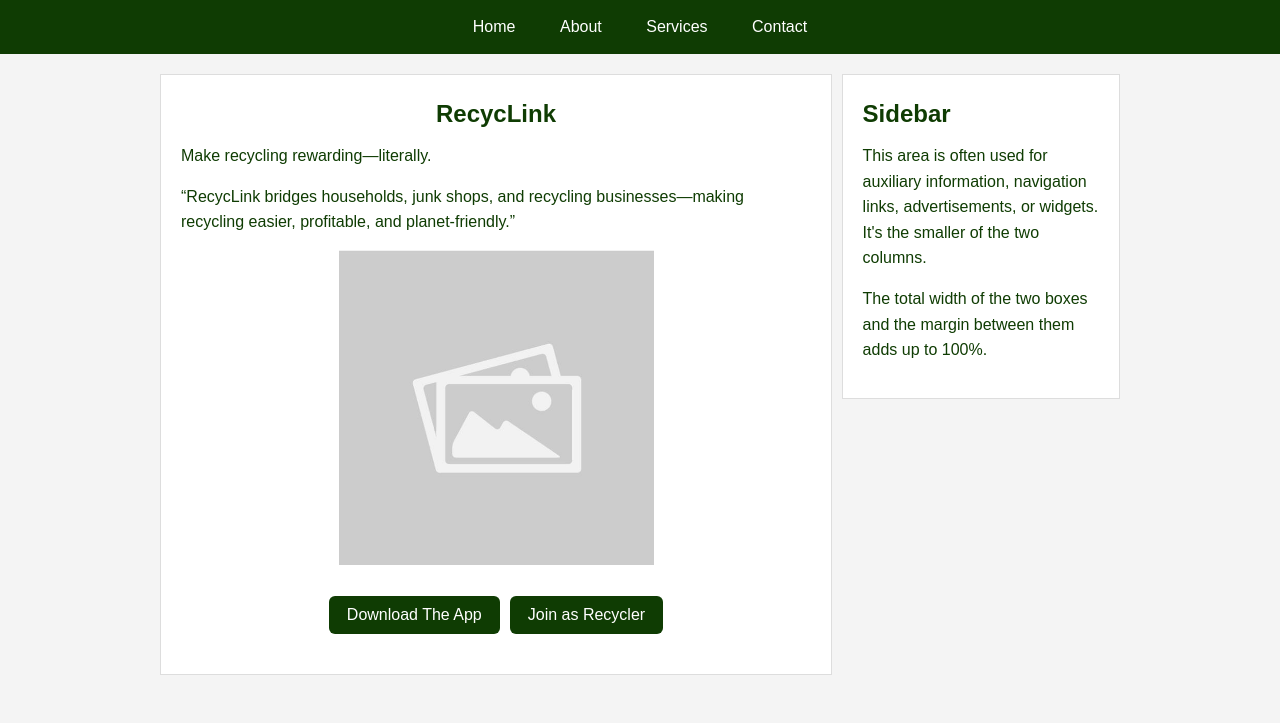
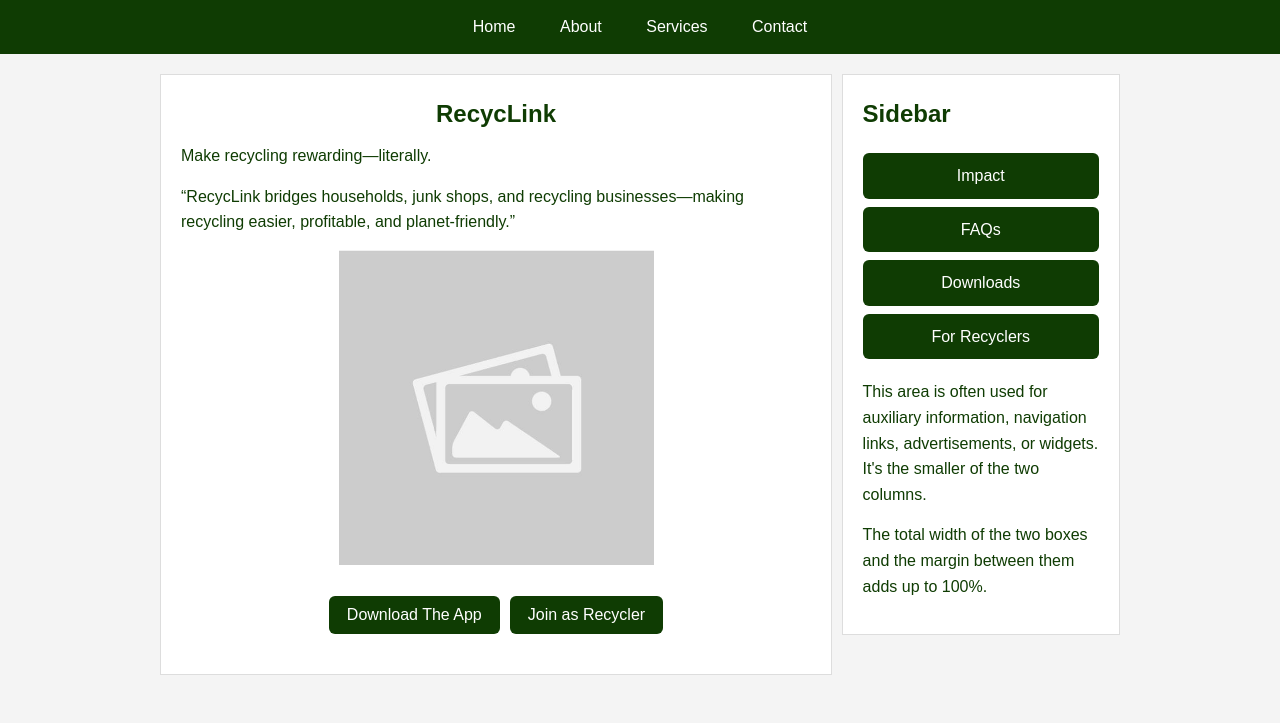
Before and after one commit to SZMellow/IT111MidTerms, a plain HTML site: page index.html in a window 1280 px wide. Shown: the top 723 px of the page. Drawn offline with Linux system fonts and the light colour scheme.

Commit message:
Add files via upload

```diff
--- a/index.html
+++ b/index.html
@@ -70,6 +70,22 @@
         align-items: center;
       }
 
+      .box-right .sidebarnav ul {
+        list-style: none;
+        padding: 0;
+        margin: 20px 0;
+      }
+
+      .box-right .sidebarnav ul li {
+        background: #0f3c03;
+        color: #fff;
+        padding: 10px;
+        margin: 8px 0;
+        border-radius: 6px;
+        text-align: center;
+        cursor: pointer;
+      }
+
       .box-down {
         margin-top: 5%;
       }
@@ -93,6 +109,10 @@
         gap: 10px;
         color: #0f3c03;
         font-size: 0.98rem;
+      }
+
+      .box-down ul li::before {
+        content: "⦿";
       }
 
       .buttons {
@@ -167,6 +187,16 @@
 
       <aside class="box box-right">
         <h2>Sidebar</h2>
+        <section class="sidebarnav">
+          <nav>
+            <ul>
+              <li>Impact</li>
+              <li>FAQs</li>
+              <li>Downloads</li>
+              <li>For Recyclers</li>
+            </ul>
+          </nav>
+        </section>
         <p>
           This area is often used for auxiliary information, navigation links,
           advertisements, or widgets. It's the smaller of the two columns.
```
